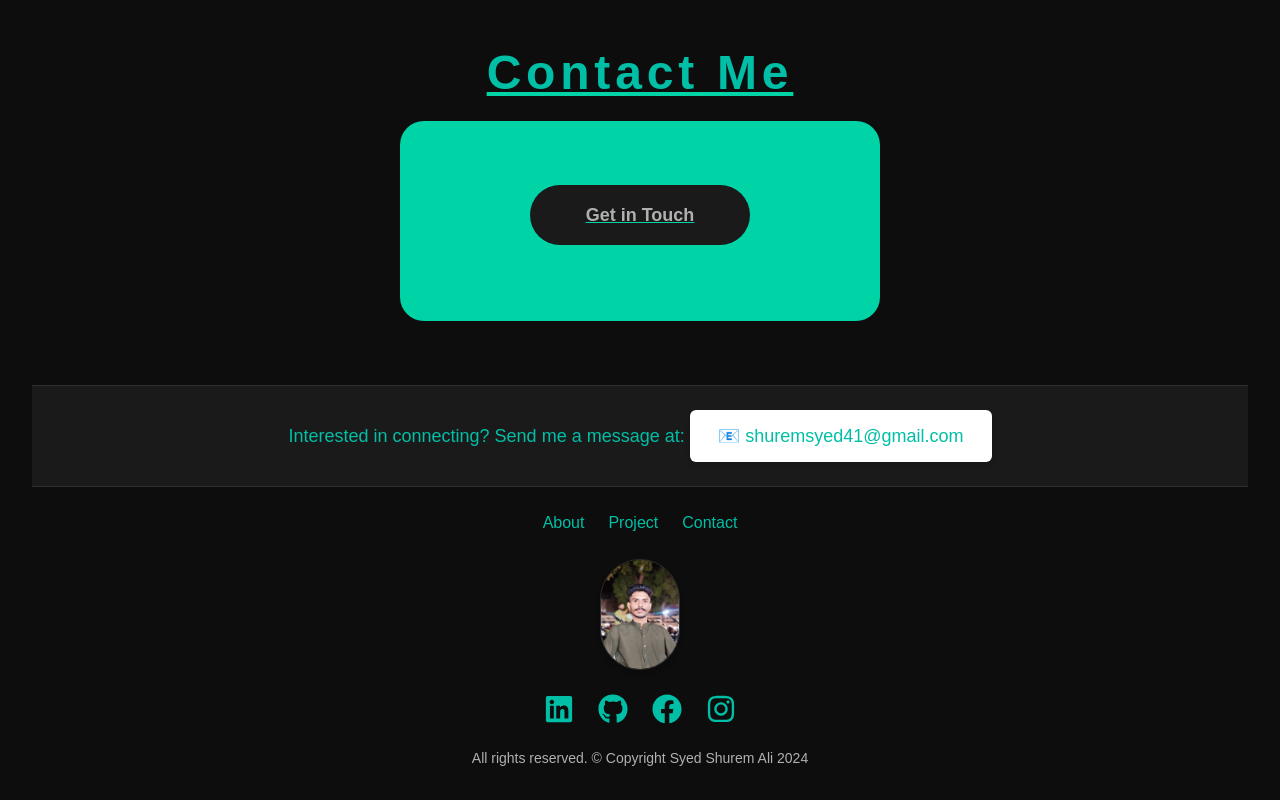
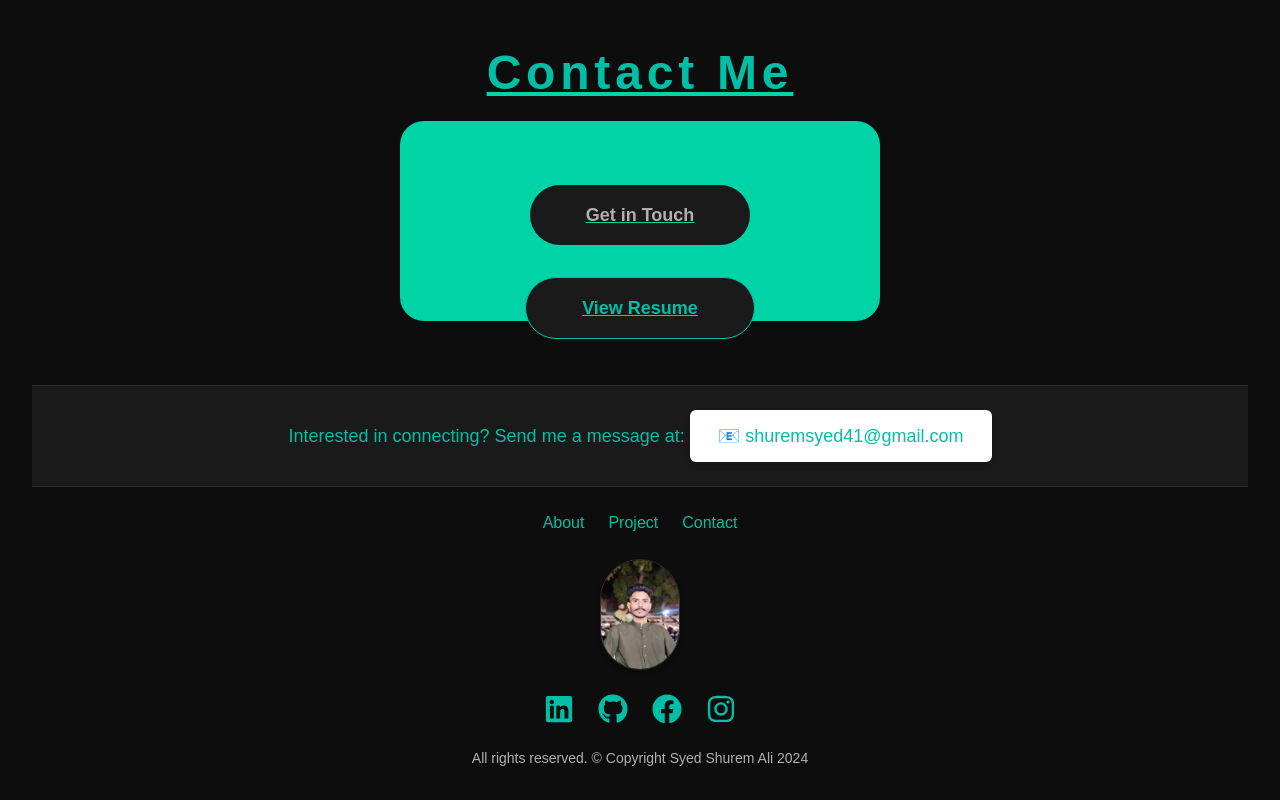
Before and after one commit to shuremali02/Milestone-2-Personal-Portfolio, a Next.js app: page / in a window 1280 px wide. Shown: the part 6466-7266 px from the top of the page. Built offline with nearby package versions, Linux system fonts and the light colour scheme.

Commit message:
added resume in contact section

```diff
--- a/src/app/contact/page.tsx
+++ b/src/app/contact/page.tsx
@@ -18,9 +18,19 @@ export default function Contact() {
             data-aos-duration="1500"
           >
             <div className="flex justify-center items-center pt-16 hover:animate-pulse rounded-3xl">
+              {/* Get in Touch Button */}
               <Link href='mailto:shuremsyed41@gmail.com'>
-                <button className="bg-surface border-neutral-200 border-y-1 rounded-l-full rounded-r-full text-lg flex items-center justify-center font-bold text-textMuted py-4 px-14">
+                <button className="bg-surface border-neutral-200 border-y-1 rounded-full text-lg flex items-center justify-center font-semibold text-textMuted py-4 px-14 transition-all duration-300 ease-in-out transform hover:bg-primary hover:text-white hover:scale-105">
                   <p className='underline decoration-primaryHover'>Get in Touch</p>
+                </button>
+              </Link>
+            </div>
+
+            {/* Resume Button (Professional Look) */}
+            <div className="flex justify-center items-center pt-8 hover:animate-pulse rounded-3xl">
+              <Link href="https://docs.google.com/document/d/1TODtI3Vlb6YxTWCps0OVeUUz9We3kYlviq6Kwfl_p8E/edit?tab=t.0#heading=h.rfgvkg2ifhfd" target="_blank">
+                <button className="bg-surface border border-primary text-primary rounded-full text-lg flex items-center justify-center font-semibold py-4 px-14 transition-all duration-300 ease-in-out transform hover:bg-primary hover:text-white hover:scale-105">
+                  <p className='underline decoration-primaryHover'>View Resume</p>
                 </button>
               </Link>
             </div>
```
